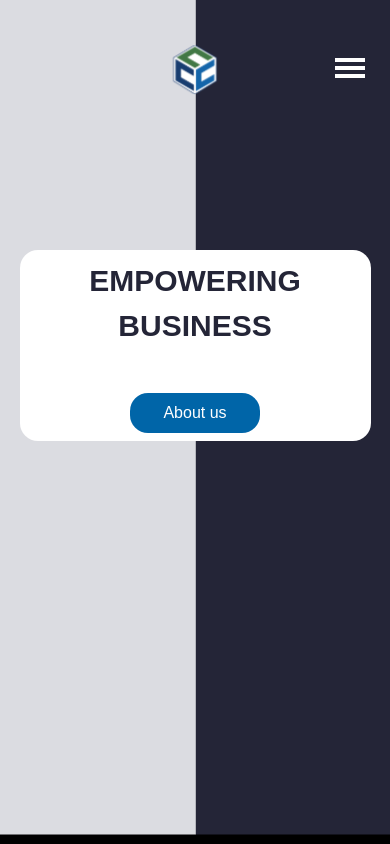
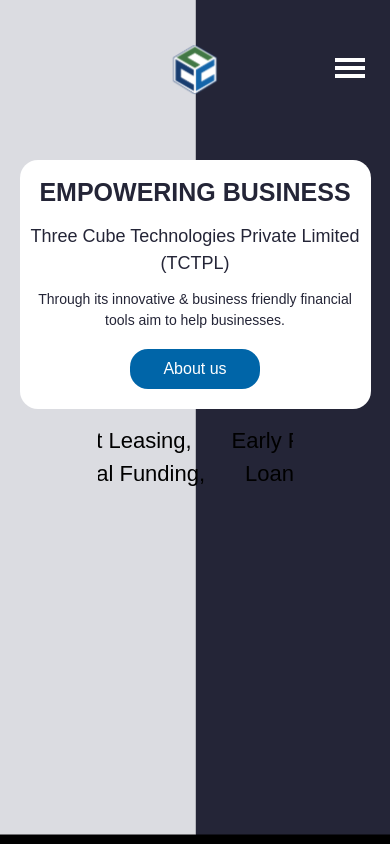
Before and after one commit to pranusys/3cube, a React (Create React App) app: page / in a window 390 px wide. Shown: the top 844 px of the page. Built offline with nearby package versions, Linux system fonts and the light colour scheme.

Commit message:
add minor changes

```diff
--- a/src/App.css
+++ b/src/App.css
@@ -117,3 +117,14 @@
      transition-delay: .6s;
     transform: translateX(-100px);
   }
+
+
+
+
+.marquee {
+    animation: marquee 10s linear infinite;
+}
+@keyframes marquee {
+    0% { transform: translateX(100%); }
+    100% { transform: translateX(-100%); }
+}
--- a/src/components/enterprise/features/Features.jsx
+++ b/src/components/enterprise/features/Features.jsx
@@ -118,13 +118,13 @@
     ];
     return (
         <div className='w-full h-auto'>
-            <div className='grid grid-cols-3 my-[45px] ssm:flex ssm:flex-wrap'>
+            <div className='grid grid-cols-3 my-[45px] ssm:flex ssm:flex-wrap ssm:justify-center ssm:items-center'>
                 {
                     features.map((feature, index) => {
                         return(
                             <div>
                                 <div
-                                    className='h-[340px] w-[100%]'
+                                    className='h-[340px] ssm:w-[350px]'
                                     style={{
                                         backgroundColor: feature.bgColor ?? '',
                                         backgroundImage: `url(${feature.bgImg})` ?? '',
--- a/src/components/home/contact/Contact.jsx
+++ b/src/components/home/contact/Contact.jsx
@@ -61,7 +61,7 @@
               </div>
             </div>
         </div>
-        <div className='w-full h-full px-[25%] ssm:px-[5%]'>
+        <div className='w-full h-full px-[25%] ssm:px-[5%] py-[25%] ssm:py-[15%]'>
                 <div>
                     <form>
                         <div className='flex'>
--- a/src/components/home/topsection/TopSection.jsx
+++ b/src/components/home/topsection/TopSection.jsx
@@ -13,20 +13,60 @@
         }} className='w-full h-[100vh] bg-black'>
             <Navbar />
             <div>
-              <div className='ssm:bg-white mt-[250px] ssm:mx-auto ssm:rounded-[18px] ssm:w-[90%] ssm:justify-center ssm:items-center ssm:flex ssm:flex-col ssm:p-[2%]'>
+              <div className='ssm:bg-white mt-[160px] ssm:mx-auto ssm:rounded-[18px] ssm:w-[90%] ssm:justify-center ssm:items-center ssm:flex ssm:flex-col ssm:p-[2%]'>
                   <div className="ssm:w-full text-center text-[45px] font-[900] ssm:flex-col ssm:justify-start ssm:items-center ssm:hidden">
-                      <div className="inline-block ssm:none w-1/2 ssm:w-0 text-right text-[#242537]">EMPOWERING</div>
-                      <div className="inline-block ssm:none w-1/2 ssm:w-0 text-left text-white ssm:text-[#242537]">BUSINESS</div>
+                      <div className="inline-block ssm:none w-1/2 ssm:w-0 text-right text-[#242537]">EMPOWERING&nbsp;</div>
+                      <div className="inline-block ssm:none w-1/2 ssm:w-0 text-left text-white ssm:text-[#242537]">&nbsp;BUSINESS</div>
                   </div>
-                  <div className='md:invisible text-center text-[30px] font-[900] text-[#242537]'>
-                    <h1>EMPOWERING</h1>
-                    <h1>BUSINESS</h1>
+                  <div className="ssm:w-full text-center text-[22px] tracking-[3px] font-[900] ssm:flex-col py-[6px] ssm:justify-start ssm:items-center ssm:hidden">
+                      <div className="inline-block ssm:none w-1/2 ssm:w-0 text-right text-[#242537]">Three Cube Technologies&nbsp;</div>
+                      <div className="inline-block ssm:none w-1/2 ssm:w-0 text-left text-white ssm:text-[#242537]">&nbsp;Private Limited (TCTPL)</div>
                   </div>
-                  <button className='rounded-[18px] w-[130px] mt-[45px] bg-[#0065A8] block text-white mx-auto p-[8px]'>
+                  <div className="ssm:w-full text-center text-[18px] tracking-[2px] font-[900] py-[6px] ssm:flex-col ssm:justify-start ssm:items-center ssm:hidden">
+                      <div className="inline-block ssm:none w-1/2 ssm:w-0 text-right text-[#242537]">Through its innovative & business friendly&nbsp;</div>
+                      <div className="inline-block ssm:none w-1/2 ssm:w-0 text-left text-white ssm:text-[#242537]">&nbsp;financial tools aim to help businesses</div>
+                  </div>
+                  <div className='md:hidden text-center text-[#242537]'>
+                    <h1 className='text-[25px] font-[900] py-[6px]'>EMPOWERING BUSINESS</h1>
+                    <p className='text-[18px] py-[6px]'>
+                      Three Cube Technologies Private Limited (TCTPL)
+                    </p>
+                    <p className='text-[14px] py-[6px]'>
+                      Through its innovative & business friendly financial tools aim to help businesses.
+                    </p>
+                  </div>
+                  <button className='rounded-[18px] my-[12px] w-[130px] bg-[#0065A8] block text-white mx-auto p-[8px]'>
                     <a href="/">About us</a>
                   </button>
               </div>
             </div>
+            {/*
+            // */}
+            <div className='flex ssm:flex-col justify-center items-center mt-[15px]'>
+              <div className='w-1/2 ssm:w-full'>
+                  <div className='mx-[25%] float-left overflow-hidden w-1/2'>
+                      <div className="marquee whitespace-nowrap text-[22px]">
+                          <div className='flex'>
+                              <h3 className='mx-[20px]'>Asset Leasing,</h3>
+                              <h3 className='mx-[20px]'>Early Pay</h3>
+                          </div>
+                      </div>
+                  </div>
+              </div>
+              <div className='w-1/2 ssm:w-full'>
+                  <div className='mx-[25%] float-left overflow-hidden w-1/2'>
+                      <div class="marquee whitespace-nowrap text-[22px]">
+                      <div className='flex'>
+                              <h3 className='mx-[20px]'>Mutual Funding,</h3>
+                              <h3 className='mx-[20px]'>Loans,</h3>
+                              <h3 className='mx-[20px]'>Insurance</h3>
+                          </div>
+                      </div>
+                  </div>
+              </div>
+            </div>
+
+
     </div>
   )
 }
--- a/src/components/retail/features/Features.jsx
+++ b/src/components/retail/features/Features.jsx
@@ -119,13 +119,13 @@
     ];
     return (
         <div className='w-full h-auto bg-[#242537] overflow-auto'>
-            <div className='grid grid-cols-3 ssm:flex ssm:flex-wrap'>
+            <div className='grid grid-cols-3 ssm:flex ssm:flex-wrap ssm:justify-center ssm:items-center'>
                 {
                     features.map((feature, index) => {
                         return(
                             <div>
                                 <div
-                                    className='h-[340px] w-[100%]'
+                                    className='h-[340px] ssm:w-[330px]'
                                     style={{
                                         backgroundColor: feature.bgColor ?? '',
                                         backgroundImage: `url(${feature.bgImg})` ?? '',
```
